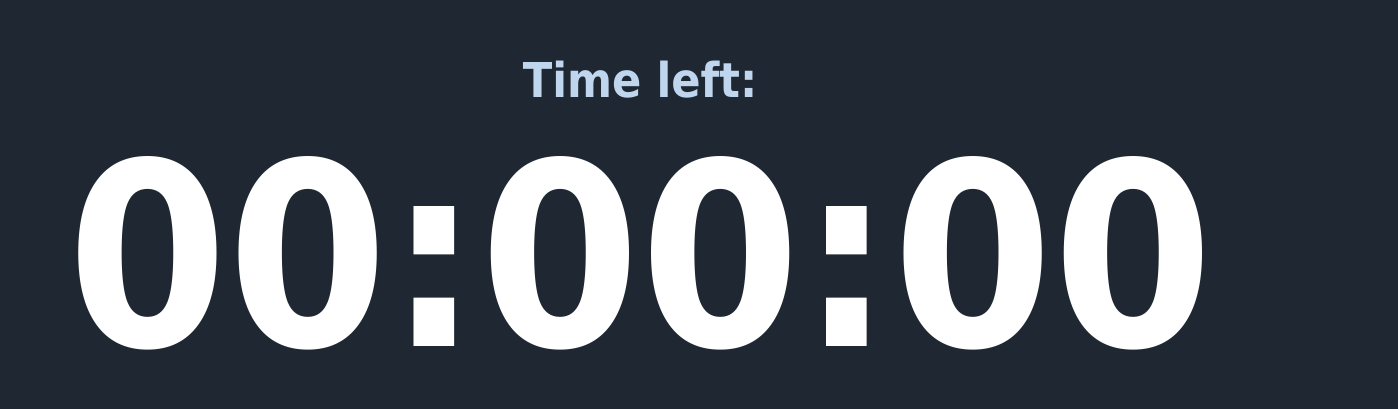
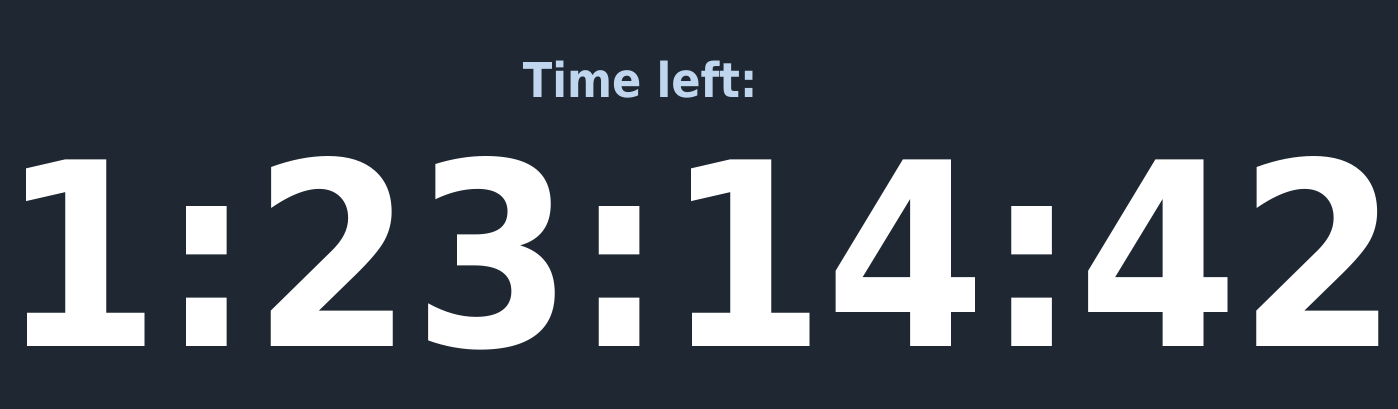
Before and after one commit to ivantsov/simpleTimer, a plain HTML site: page example.html in a window 1280 px wide. Shown: the part 148-557 px from the top of the page, 1398 px wide, since content can reach past the window. Drawn offline with nearby package versions, Linux system fonts and the light colour scheme.

Commit message:
add new feature (format of timer)

```diff
--- a/example.html
+++ b/example.html
@@ -33,17 +33,16 @@
 				font-size: 256px;
 				color: #fff;
 			}
-
-			span {
-				font-size: 200px;
-			}
 		</style>
 		<script src="https://ajax.googleapis.com/ajax/libs/jquery/1.7.2/jquery.min.js"></script>
 		<script src="simpleTimer.js"></script>
 		<script>
 			$(document).ready(function(){
 				/* date it's: DAY, HOUR, MIN, SEC of event */
-				$().simpleTimer({ date : '21,9,59,0' });
+				$().simpleTimer({
+					date   : '23,9,59,0',
+					format : 'long'
+				});
 			});
 		</script>
 	</head>
@@ -51,7 +50,9 @@
 		<section>
 			<div class="center">
 				<h1>Time left:</h1>
-				<h2 id="timer">00:00:00</h2>
+				<h2 id="timer">
+					<span id="days">00</span>:<span id="hours">00</span>:<span id="min">00</span>:<span id="sec">00</span>
+				</h2>
 			</div>
 		</section>
 	</body>
--- a/simpleTimer.js
+++ b/simpleTimer.js
@@ -7,7 +7,8 @@
 
 	var date = new Date();
 	var defaults = {
-		date : date.getDate() + "," + date.getHours() + "," + date.getMinutes() + "," + date.getSeconds()
+		date   : date.getDate() + "," + date.getHours() + "," + date.getMinutes() + "," + date.getSeconds(),
+		format : 'long'
 	};
 	var options;
 
@@ -17,10 +18,10 @@
 		var event_date = options.date.split(",");
 
 		var t_event = {
-			day  : parseInt(event_date[0]),
-			hour : parseInt(event_date[1]),
-			min  : parseInt(event_date[2]),
-			sec  : parseInt(event_date[3])
+			days  : parseInt(event_date[0]),
+			hours : parseInt(event_date[1]),
+			min   : parseInt(event_date[2]),
+			sec   : parseInt(event_date[3])
 		};
 
 		var t = setInterval(timer, 1000);
@@ -30,14 +31,14 @@
 			date = new Date();
 
 			var now = {
-				day  : date.getDate(),
-				hour : date.getHours(),
-				min  : date.getMinutes(),
-				sec  : date.getSeconds()
+				days  : date.getDate(),
+				hours : date.getHours(),
+				min   : date.getMinutes(),
+				sec   : date.getSeconds()
 			};
 
-			t_event.total = t_event.day * 24 * 60 * 60 + t_event.hour * 60 * 60 + t_event.min * 60 + t_event.sec;
-			now.total =  now.day * 24 * 60 * 60 + now.hour * 60 * 60 + now.min * 60 + now.sec;
+			t_event.total = t_event.days * 24 * 60 * 60 + t_event.hours * 60 * 60 + t_event.min * 60 + t_event.sec;
+			now.total =  now.days * 24 * 60 * 60 + now.hours * 60 * 60 + now.min * 60 + now.sec;
 			var diff = t_event.total - now.total;
 
 			if(diff <= 0){
@@ -47,14 +48,24 @@
 				return false;
 			};
 
-			var hour = Math.floor(diff / (60 * 60));
-			var min  = Math.floor((diff - hour * 60 * 60) / 60);
+			if(options.format == "long"){
+				var days  = Math.floor(diff / (24 * 60 * 60));
+				var hours = Math.floor((diff - days * 24 * 60 * 60) / (60 * 60));
+				var min   = Math.floor((diff - days * 24 * 60 * 60 - hours * 60 * 60) / 60);
+			}
+			else{
+				var hours = Math.floor(diff / (60 * 60));
+				var min   = Math.floor((diff - hours * 60 * 60) / 60);
+			};
 			var sec  = diff % 60;
-			if(hour < 10) hour = "0" + hour;
+			if(hours < 10) hour = "0" + hour;
 			if(min < 10) min = "0" + min;
 			if(sec < 10) sec = "0" + sec;
 
-			$("#timer").html(hour + ":" + min + ":" + sec);
+			$("#days").html(days);
+			$("#hours").html(hours);
+			$("#min").html(min);
+			$("#sec").html(sec);
 		};
 
 		return this;
```
